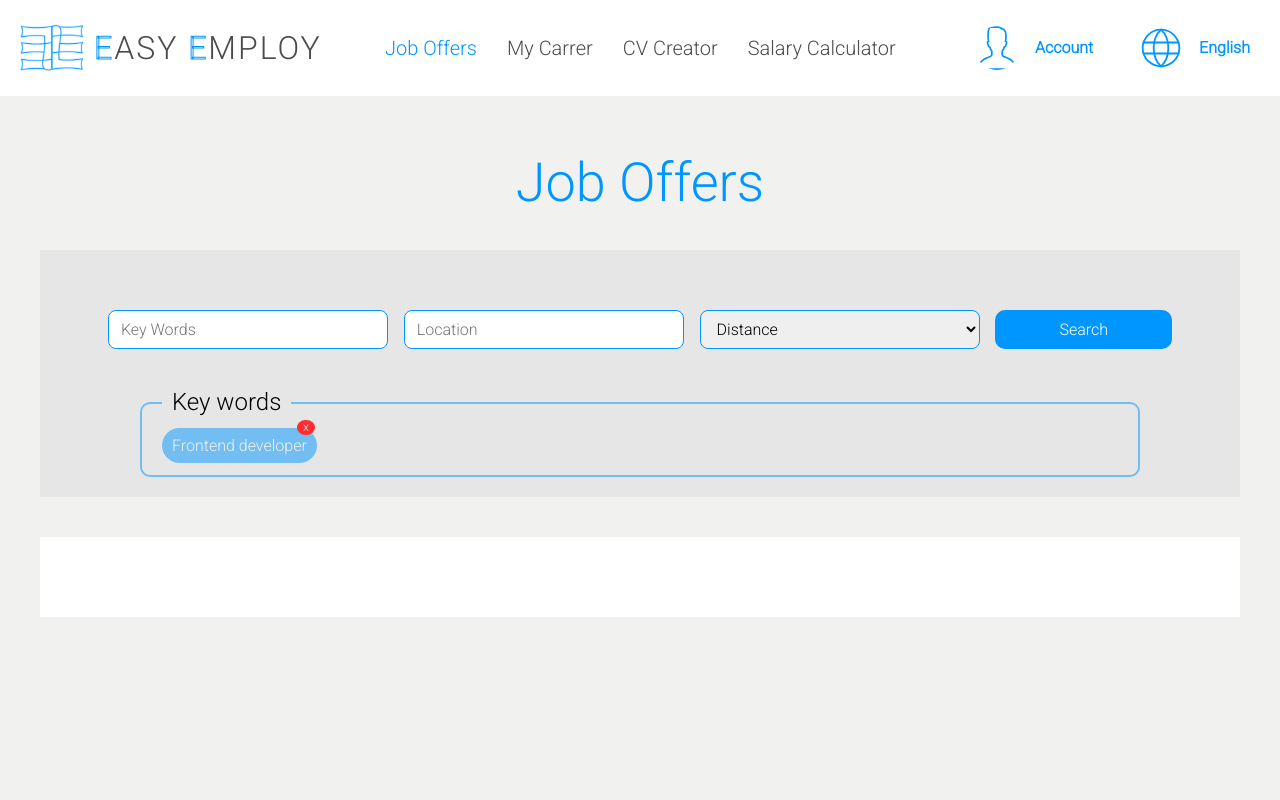
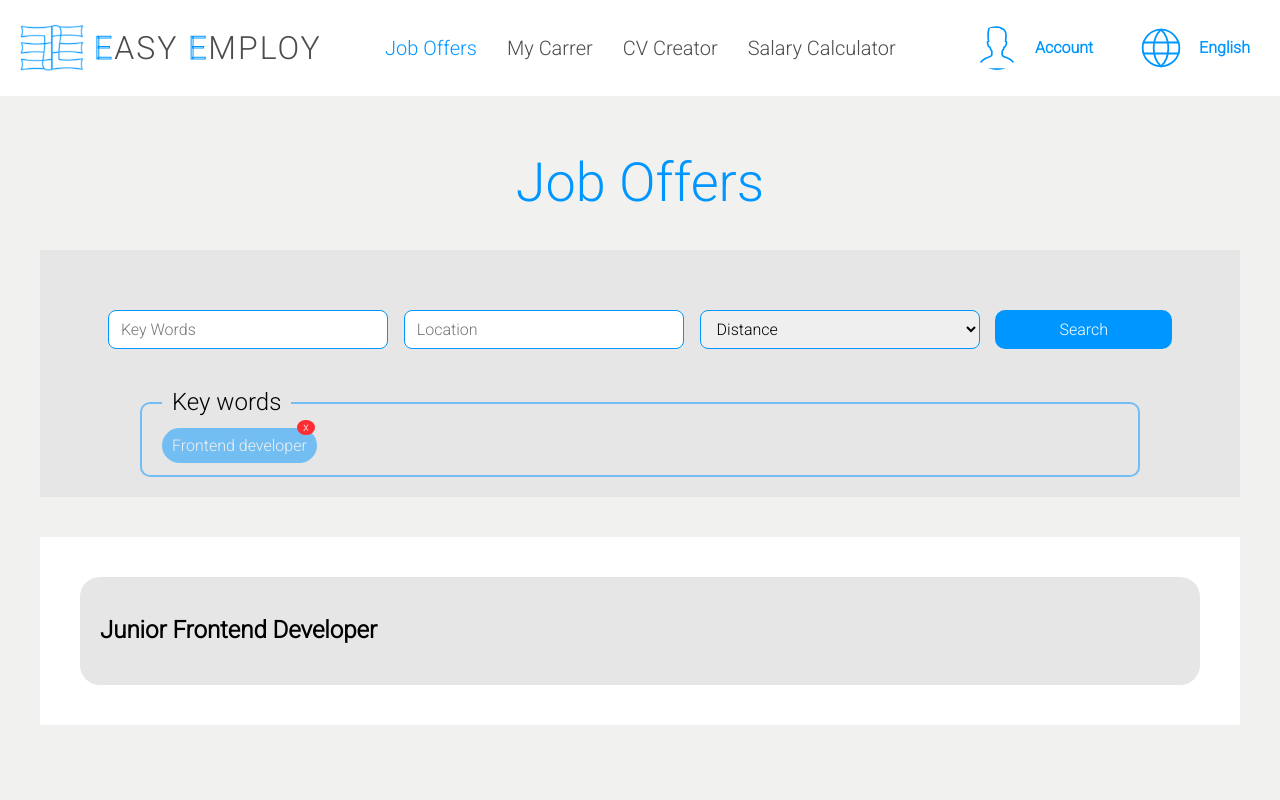
Before and after one commit to mizdebski77/Easy-Employ, a React (Create React App) app: page /Offers in a window 1280 px wide. Shown: the top 800 px of the page. Built offline with nearby package versions, Linux system fonts and the light colour scheme.

Commit message:
Styles to offer tile added

```diff
--- a/src/features/JobOffers/jobOffers.tsx
+++ b/src/features/JobOffers/jobOffers.tsx
@@ -7,6 +7,7 @@ import {
     KeyWordsWrapper,
     Legend,
     OfferTile,
+    OfferTitle,
     OffersWrapper,
     Option,
     RemoveButton,
@@ -51,7 +52,7 @@ export const JobOffers = () => {
 
             <OffersWrapper>
                 <OfferTile>
-
+                    <OfferTitle>Junior Frontend Developer</OfferTitle>
                 </OfferTile>
             </OffersWrapper>
         </Wrapper>
--- a/src/features/JobOffers/styledJobOffers.ts
+++ b/src/features/JobOffers/styledJobOffers.ts
@@ -128,11 +128,12 @@ export const OffersWrapper = styled.div`
 `;
 
 export const OfferTile = styled.div`
-
+    background: ${({ theme }) => theme.color.thirdColor};
+    padding: 20px;
+    border-radius: 20px;
 `;
 
 export const OfferTitle = styled.h2`
-
 `;
 
 export const OfferSallary = styled.span`
```
